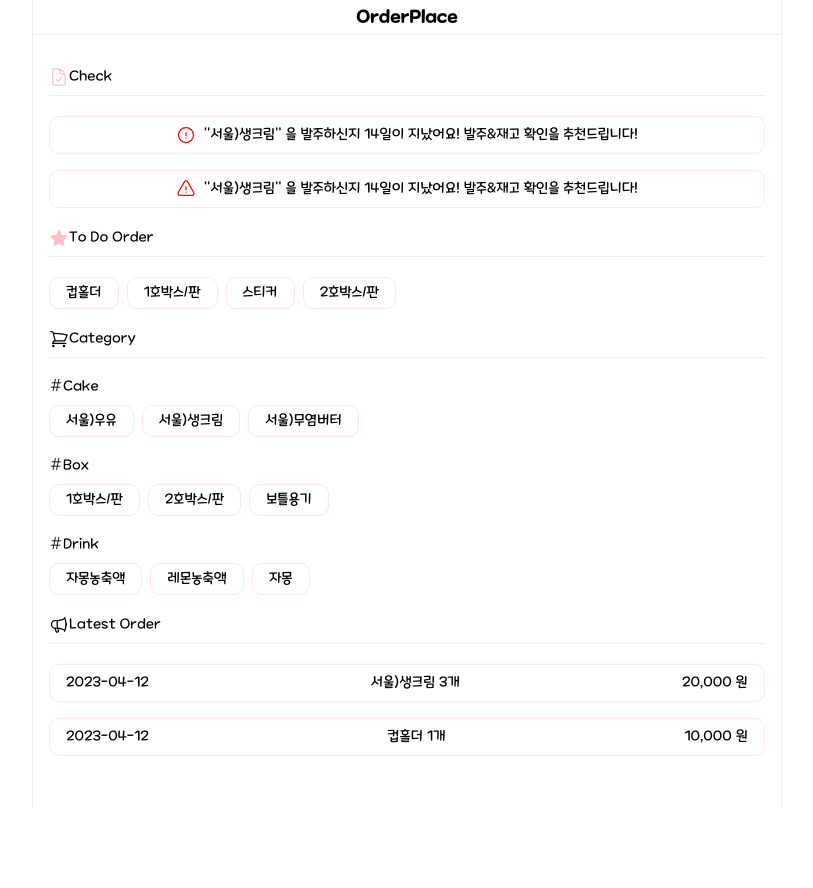
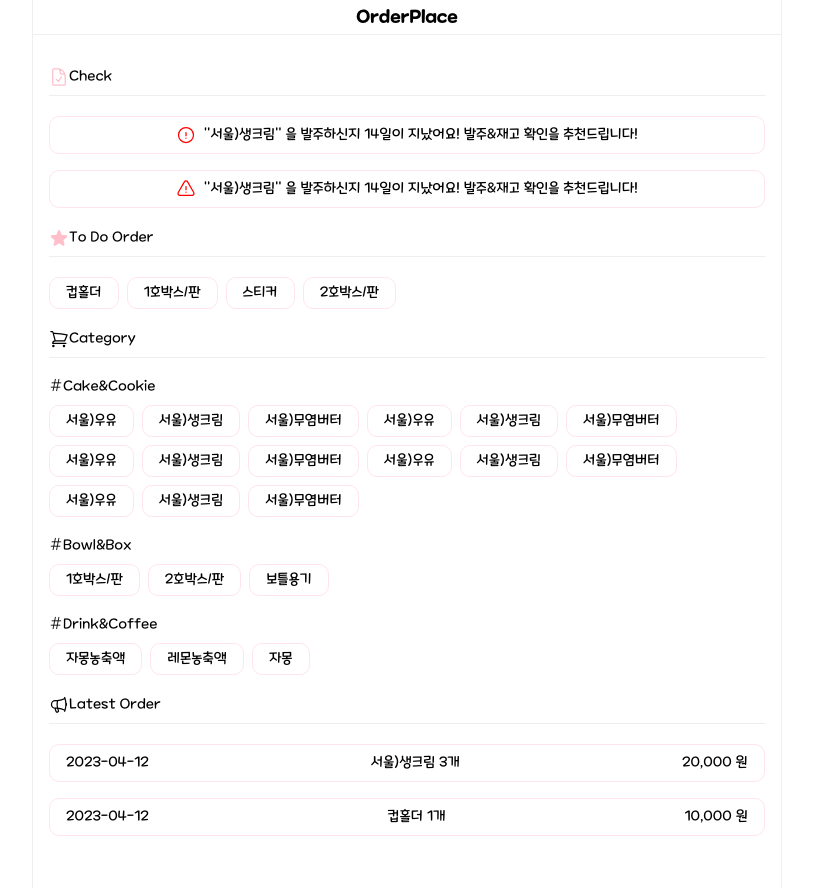
Before and after one commit to YiHyeongRae/order-place, a Next.js app: page / in a window 1280 px wide. Shown: the whole page, without its empty margins (233-1046 px from the left). Before the commit the page ends 808 px from the top, so only its background shows below. Built offline with nearby package versions, Linux system fonts and the light colour scheme.

Commit message:
del : 슬라이더 라이브러리 삭제

```diff
--- a/src/pages/index.tsx
+++ b/src/pages/index.tsx
@@ -1,8 +1,5 @@
 import React, { useRef, useState } from "react";
 import styled from "styled-components";
-import Slider from "react-slick";
-import "slick-carousel/slick/slick.css";
-import "slick-carousel/slick/slick-theme.css";
 
 const Content = styled.div`
   font-size: 14px;
@@ -46,10 +43,7 @@ const ToDoItem = styled.li`
   border-radius: 10px;
   border: 1px solid #fdec;
   cursor: pointer;
-  &::after {
-    content: "${(props: any) => (props.content ? props.content : "")}";
-    display: block;
-  }
+  background-color: ${(props) => props.color};
 `;
 const Title = styled.h2`
   display: flex;
@@ -85,6 +79,7 @@ const CateItem = styled.li`
   padding: 8px 16px;
   border-radius: 10px;
   border: 1px solid #fdec;
+  cursor: pointer;
 `;
 
 const PopupWrap = styled.div`
@@ -104,9 +99,26 @@ const PopupContent = styled.div`
   max-width: 70px;
   color: #fff;
   border-radius: 30px 0 0 30px;
+  cursor: pointer;
 `;
 export default function Home() {
-  const testArr = ["서울)우유", "서울)생크림", "서울)무염버터"];
+  const testArr = [
+    "서울)우유",
+    "서울)생크림",
+    "서울)무염버터",
+    "서울)우유",
+    "서울)생크림",
+    "서울)무염버터",
+    "서울)우유",
+    "서울)생크림",
+    "서울)무염버터",
+    "서울)우유",
+    "서울)생크림",
+    "서울)무염버터",
+    "서울)우유",
+    "서울)생크림",
+    "서울)무염버터",
+  ];
 
   const testArr2 = ["컵홀더", "1호박스/판", "스티커", "2호박스/판"];
 
@@ -301,7 +313,11 @@ export default function Home() {
         <ToDoWrap>
           {testArr2.map((item, i: number) => {
             return (
-              <ToDoItem key={i} onClick={() => toDoHandler(i)}>
+              <ToDoItem
+                key={i}
+                onClick={() => toDoHandler(i)}
+                color={toDo.includes(i) ? "#fdec" : ""}
+              >
                 <p>{item}</p>
               </ToDoItem>
             );
@@ -409,7 +425,7 @@ export default function Home() {
                 d="M5.25 8.25h15m-16.5 7.5h15m-1.8-13.5l-3.9 19.5m-2.1-19.5l-3.9 19.5"
               />
             </svg>
-            <p>Cake</p>
+            <p>Cake&amp;Cookie</p>
           </SubTitle>
 
           <CateWrap>
@@ -435,7 +451,7 @@ export default function Home() {
               />
             </svg>
 
-            <p>Box</p>
+            <p>Bowl&amp;Box</p>
           </SubTitle>
           <CateWrap>
             <CateItem>1호박스/판</CateItem>
@@ -460,7 +476,7 @@ export default function Home() {
               />
             </svg>
 
-            <p>Drink</p>
+            <p>Drink&amp;Coffee</p>
           </SubTitle>
           <CateWrap>
             <CateItem>자몽농축액</CateItem>
```
